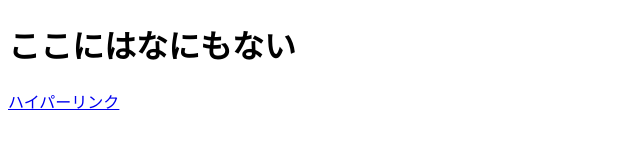
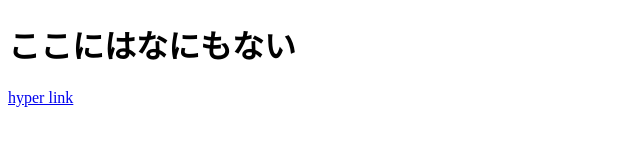
Before and after one commit to Risechocolate/risechocolate.github.io, a plain HTML site: page index.html in a window 1280 px wide. Shown: the full height of the page, 0-640 px from the left. Drawn offline with Linux system fonts and the light colour scheme.

Commit message:
Update index.html

```diff
--- a/index.html
+++ b/index.html
@@ -6,6 +6,6 @@
   </head>
   <body>
     <h1 class="title">ここにはなにもない</h1>
-    <a href="#abc">ハイパーリンク</a>
+    <a href="risechocolate.github.io#example">hyper link</a>
   </body>
 </html>
```
